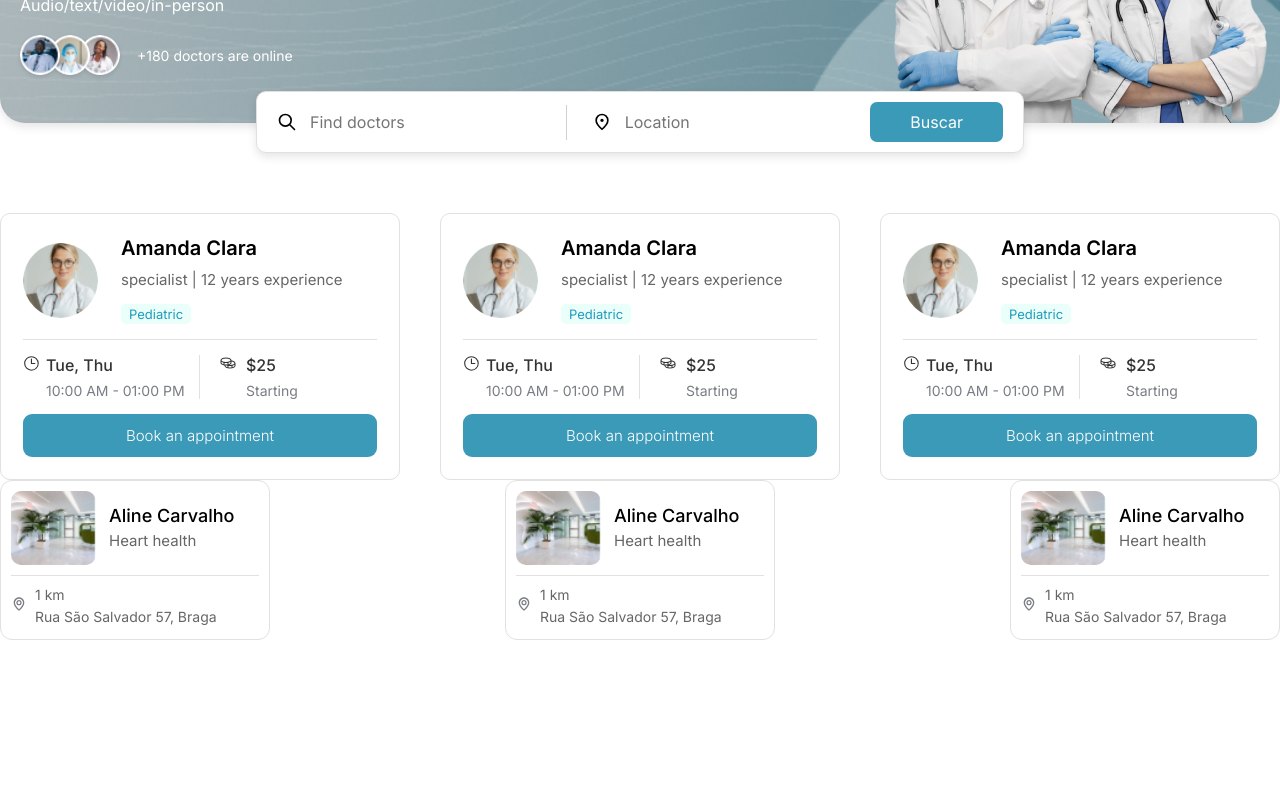
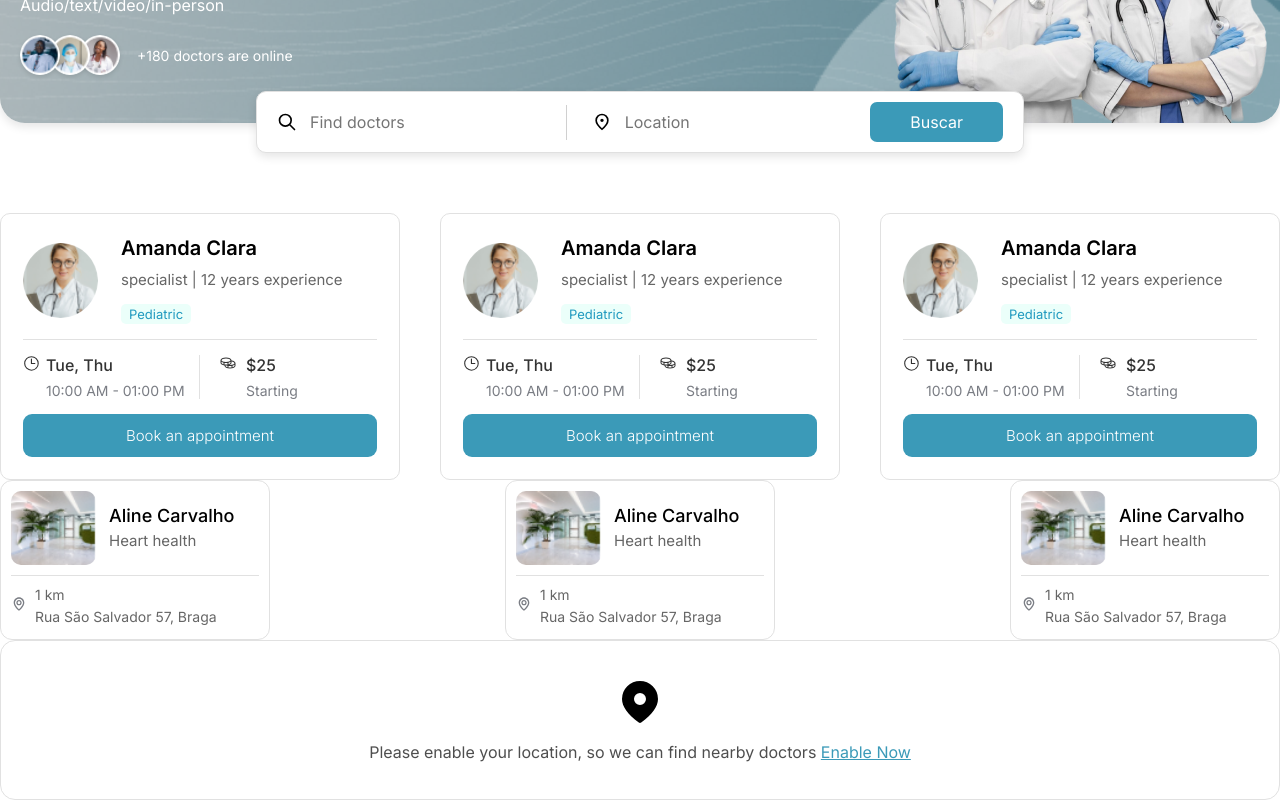
Before and after one commit to deperdomo/hospital-app, an Angular app: page / in a window 1280 px wide. Shown: the part 257-1057 px from the top of the page. Before the commit the page ends 903 px from the top, so only its background shows below. Built offline with nearby package versions, Linux system fonts and the light colour scheme.

Commit message:
feat: add nearby-doctors-disabled component and integrate it into the app

```diff
--- a/src/app/app.component.html
+++ b/src/app/app.component.html
@@ -18,3 +18,5 @@
   <app-nearby-doctors />
   <app-nearby-doctors />
 </div>
+
+<app-nearby-doctors-disabled />
--- a/src/app/app.component.ts
+++ b/src/app/app.component.ts
@@ -5,10 +5,11 @@ import { BanerComponent } from "./baner/baner.component";
 import { InfoDoctorComponent } from "./info-doctor/info-doctor.component";
 import { NavBeforeLoginComponent } from "./nav-before-login/nav-before-login.component";
 import { NearbyDoctorsComponent } from "./nearby-doctors/nearby-doctors.component";
+import { NearbyDoctorsDisabledComponent } from "./nearby-doctors-disabled/nearby-doctors-disabled.component";
 
 @Component({
   selector: 'app-root',
-  imports: [LoginComponent, RegistroComponent, BanerComponent, InfoDoctorComponent, NavBeforeLoginComponent, NearbyDoctorsComponent],
+  imports: [LoginComponent, RegistroComponent, BanerComponent, InfoDoctorComponent, NavBeforeLoginComponent, NearbyDoctorsComponent, NearbyDoctorsDisabledComponent],
   templateUrl: './app.component.html',
   styleUrl: './app.component.css'
 })
--- a/src/app/nearby-doctors-disabled/nearby-doctors-disabled.component.css
+++ b/src/app/nearby-doctors-disabled/nearby-doctors-disabled.component.css
@@ -0,0 +1,19 @@
+.contenedor {
+  display: flex;
+  flex-direction: column;
+  justify-content: center;
+  align-items: center;
+  height: 160px;
+  border:1.5px solid #e1e1e1;
+  border-radius: 15px;
+  font-weight: 400;
+}
+svg {
+  margin-bottom: 15px;
+}
+span {
+  color: #4E4E4E;
+}
+.enlace {
+  color: #3B9AB8;
+}
--- a/src/app/nearby-doctors-disabled/nearby-doctors-disabled.component.html
+++ b/src/app/nearby-doctors-disabled/nearby-doctors-disabled.component.html
@@ -1 +1,4 @@
-<p>nearby-doctors-disabled works!</p>
+<div class="contenedor">
+  <svg xmlns="http://www.w3.org/2000/svg" width="48" height="48" viewBox="0 0 12 12"><path fill="#000" d="M6 .5A4.5 4.5 0 0 1 10.5 5c0 1.863-1.42 3.815-4.2 5.9a.5.5 0 0 1-.6 0C2.92 8.815 1.5 6.863 1.5 5A4.5 4.5 0 0 1 6 .5m0 3a1.5 1.5 0 1 0 0 3a1.5 1.5 0 0 0 0-3"/></svg>
+  <span>Please enable your location, so we can find nearby doctors <a href="#" class="enlace">Enable Now</a> </span>
+</div>
```
